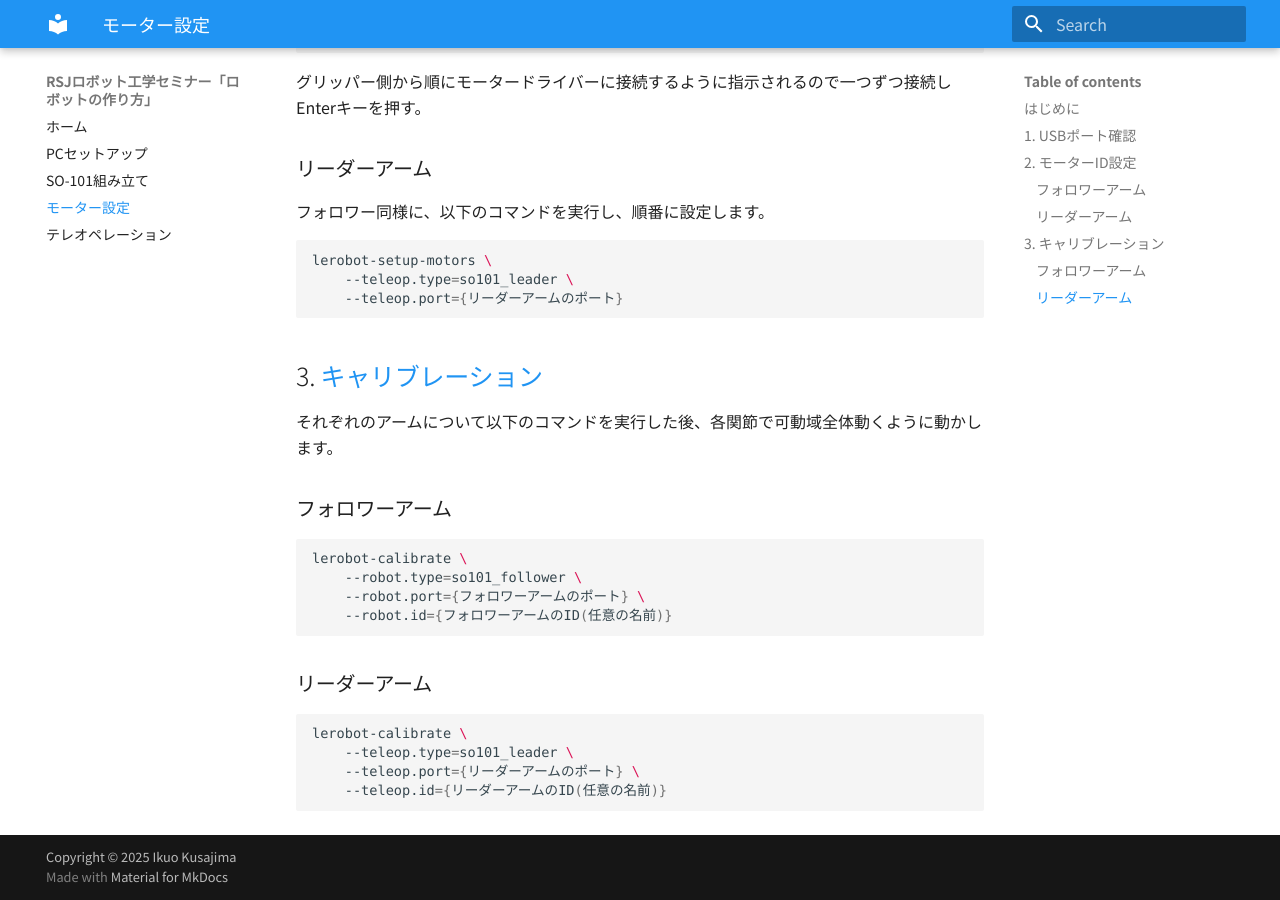
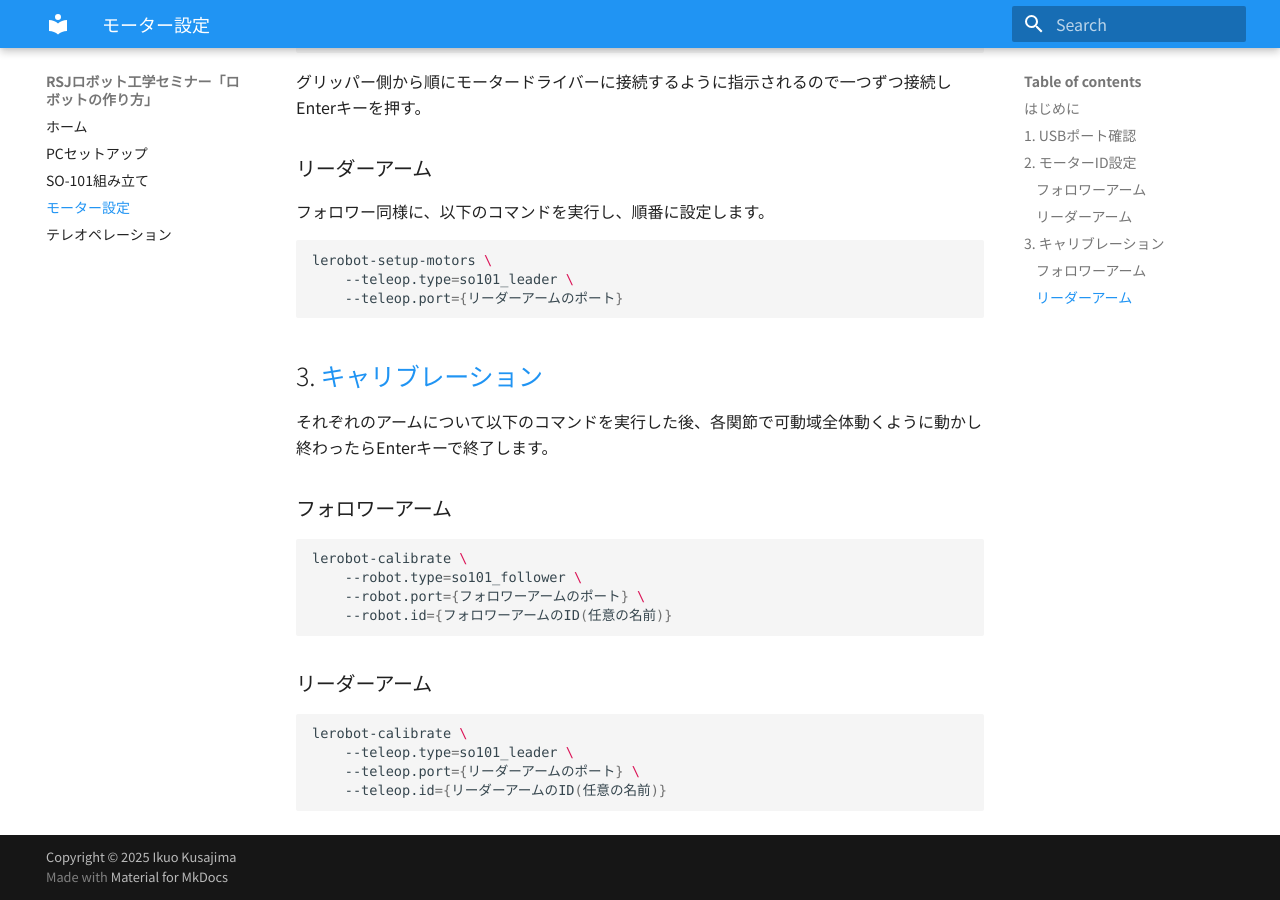
Before and after one commit to kusa-10/kusa-10.github.io, an MkDocs documentation site: the page built from docs/2_motor.md, in a window 1280 px wide and 900 px high, scrolled down 824 px. Built offline with MkDocs 1.6.1 and Material for MkDocs 9.7.7, drawn with Linux system fonts in a browser that asks for light colours; some web fonts are replaced.

Commit message:
update motor setting

````diff
--- a/docs/2_motor.md
+++ b/docs/2_motor.md
@@ -36,7 +36,7 @@ lerobot-setup-motors \
 ```
 
 ## 3. [キャリブレーション](https://huggingface.co/docs/lerobot/so101#calibrate)
-それぞれのアームについて以下のコマンドを実行した後、各関節で可動域全体動くように動かします。
+それぞれのアームについて以下のコマンドを実行した後、各関節で可動域全体動くように動かし終わったらEnterキーで終了します。
 ### フォロワーアーム
 ```bash
 lerobot-calibrate \
````
